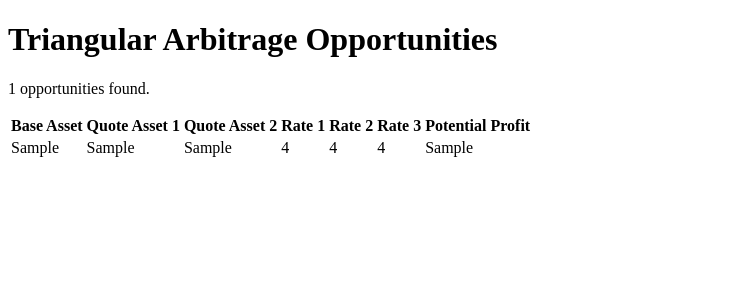
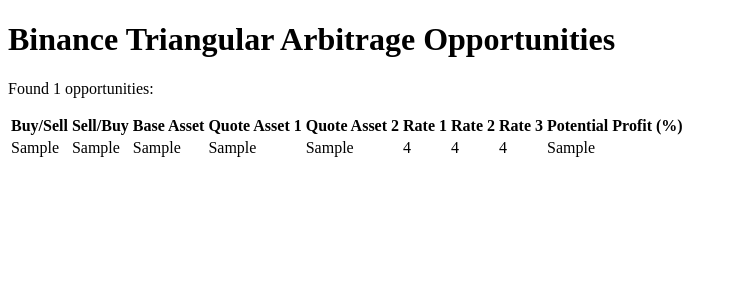
Before and after one commit to alaminizaan100/webprice, a Flask app: template templates/index.html in a window 1280 px wide. Shown: the top 300 px of the page, without its empty margins (0-737 px from the left). Run offline with Flask 2, Linux system fonts and the light colour scheme; the template is opened without the code that fills it: most values are stand-ins (such as "Sample title", 1, 10 or a date in 2020).

Commit message:
Update index.html

```diff
--- a/templates/index.html
+++ b/templates/index.html
@@ -1,40 +1,40 @@
 <!DOCTYPE html>
 <html>
 <head>
-    <title>Triangular Arbitrage Opportunities</title>
+	<title>Binance Triangular Arbitrage Opportunities</title>
 </head>
 <body>
-    <h1>Triangular Arbitrage Opportunities</h1>
-    {% if num_opportunities == 0 %}
-      <p>No opportunities found.</p>
-    {% else %}
-      <p>{{ num_opportunities }} opportunities found.</p>
+	<h1>Binance Triangular Arbitrage Opportunities</h1>
+	<p>Found {{ num_opportunities }} opportunities:</p>
 	<table>
 		<thead>
 			<tr>
+				<th>Buy/Sell</th>
+				<th>Sell/Buy</th>
 				<th>Base Asset</th>
 				<th>Quote Asset 1</th>
 				<th>Quote Asset 2</th>
 				<th>Rate 1</th>
 				<th>Rate 2</th>
 				<th>Rate 3</th>
-            <th>Potential Profit</th>
+				<th>Potential Profit (%)</th>
 			</tr>
 		</thead>
 		<tbody>
 			{% for opportunity in opportunities %}
 			<tr>
-              <td>{{ opportunity['base_asset'] }}</td>
-              <td>{{ opportunity['quote_asset_1'] }}</td>
-              <td>{{ opportunity['quote_asset_2'] }}</td>
-              <td>{{ opportunity['rate_1'] }}</td>
-              <td>{{ opportunity['rate_2'] }}</td>
-              <td>{{ opportunity['rate_3'] }}</td>
-              <td>{{ opportunity['potential_profit'] }}</td>
+				<td>{{ opportunity.buy_sell }}</td>
+				<td>{{ opportunity.sell_buy }}</td>
+				<td>{{ opportunity.base_asset }}</td>
+				<td>{{ opportunity.quote_asset_1 }}</td>
+				<td>{{ opportunity.quote_asset_2 }}</td>
+				<td>{{ opportunity.rate_1 }}</td>
+				<td>{{ opportunity.rate_2 }}</td>
+				<td>{{ opportunity.rate_3 }}</td>
+				<td>{{ opportunity.potential_profit }}</td>
 			</tr>
 			{% endfor %}
 		</tbody>
 	</table>
-    {% endif %}
 </body>
 </html>
```
Lines whose indentation alone changed are shown as unchanged.
